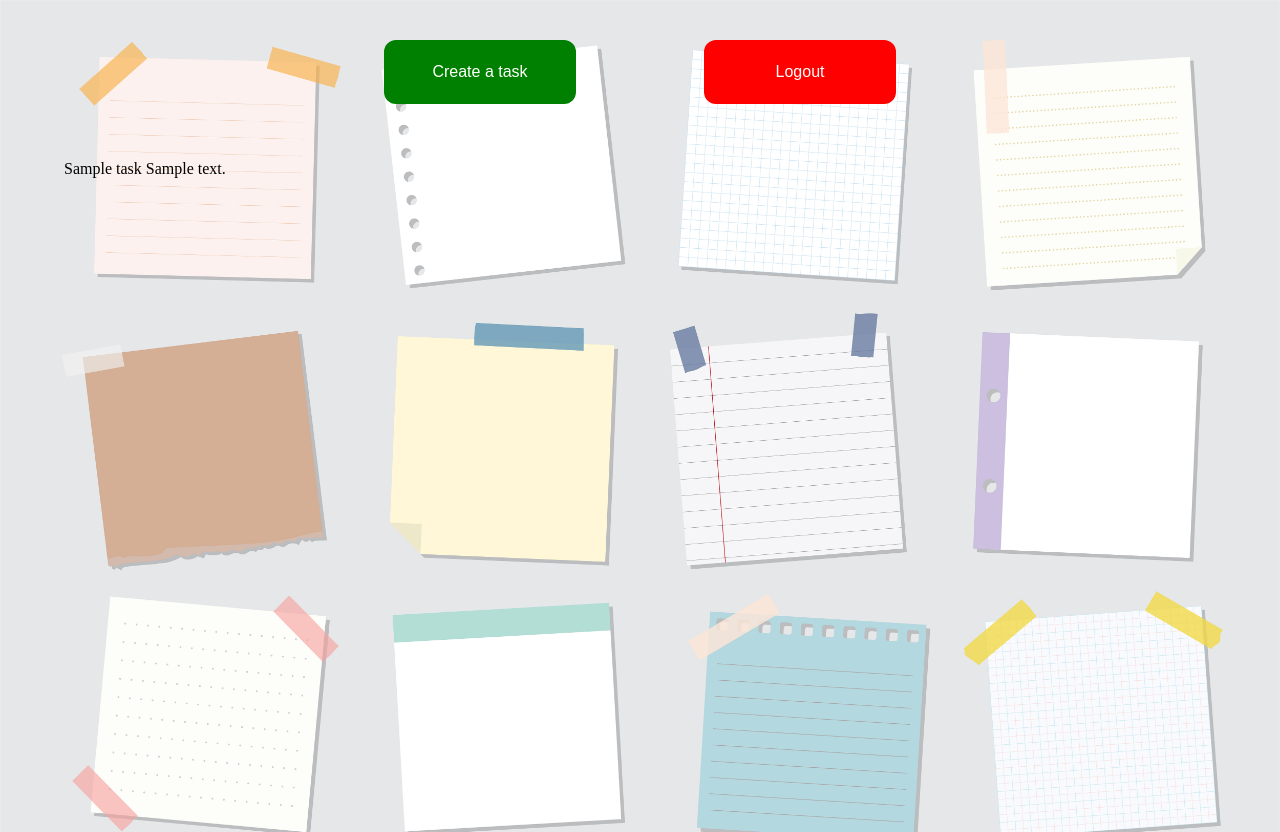
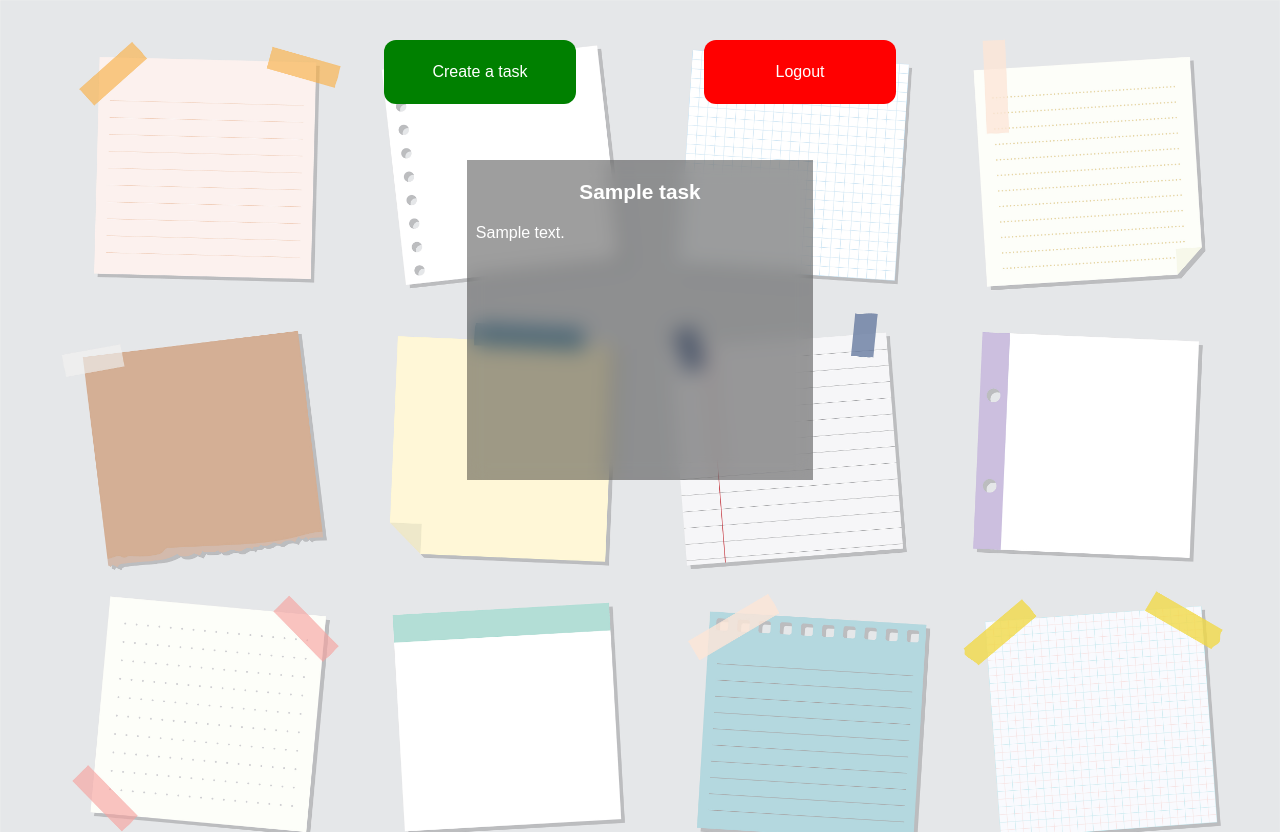
Before and after one commit to PrabeshPP/todotask, a Django app: page / in a window 1280 px wide. Run offline with Django 4.2, Linux system fonts and the light colour scheme; a user stored in the database is signed in; tables that the repository leaves empty hold one stand-in row (values such as "Sample post").

Commit message:
create functionality added

```diff
--- a/core/views.py
+++ b/core/views.py
@@ -7,7 +7,7 @@
 
 @login_required
 def getHome(request):
-    tasks=Task.objects.all()
+    tasks=Task.objects.filter(user=request.user)
     context={
         "tasks":tasks
     }
--- a/static/css/base.css
+++ b/static/css/base.css
@@ -71,4 +71,38 @@
     min-height: 80vh;
     width: 90%;
     margin-bottom: 4vh;
+    display: flex;
+    flex-wrap: wrap;
+    justify-content: space-around;
 }
+
+.taskContainer{
+    height: 40vh;
+    width: 30%;
+    background-color: rgba(0, 0, 0, 0.379);
+    backdrop-filter: blur(10px);
+    -webkit-backdrop-filter: blur(10px);
+}
+
+.taskTitleDiv{
+    font-family: sans-serif;
+    font-weight: bold;
+    font-size: 1.3rem;
+    height: 20%;
+    width: 100%;
+    display: flex;
+    justify-content: center;
+    align-items: center;
+    color: white;
+    box-sizing: border-box;
+}
+
+.taskDescriptionDiv{
+    box-sizing: border-box;
+    padding-left: 2.5%;
+    padding-right: 2.5%;
+    font-family: sans-serif;
+    height: 80%;
+    width: 100%;
+    color: white;
+}
--- a/templates/home.html
+++ b/templates/home.html
@@ -10,9 +10,11 @@
                     No Tasks to Show
                 {%else%}
                     {%for task in tasks%}
-                        <div>
-                            <div>
+                        <div class="taskContainer">
+                            <div class="taskTitleDiv">
                                 {{task.title}}
+                            </div>
+                            <div class="taskDescriptionDiv">
                                 {{task.description}}
                             </div>
                         </div>
```
